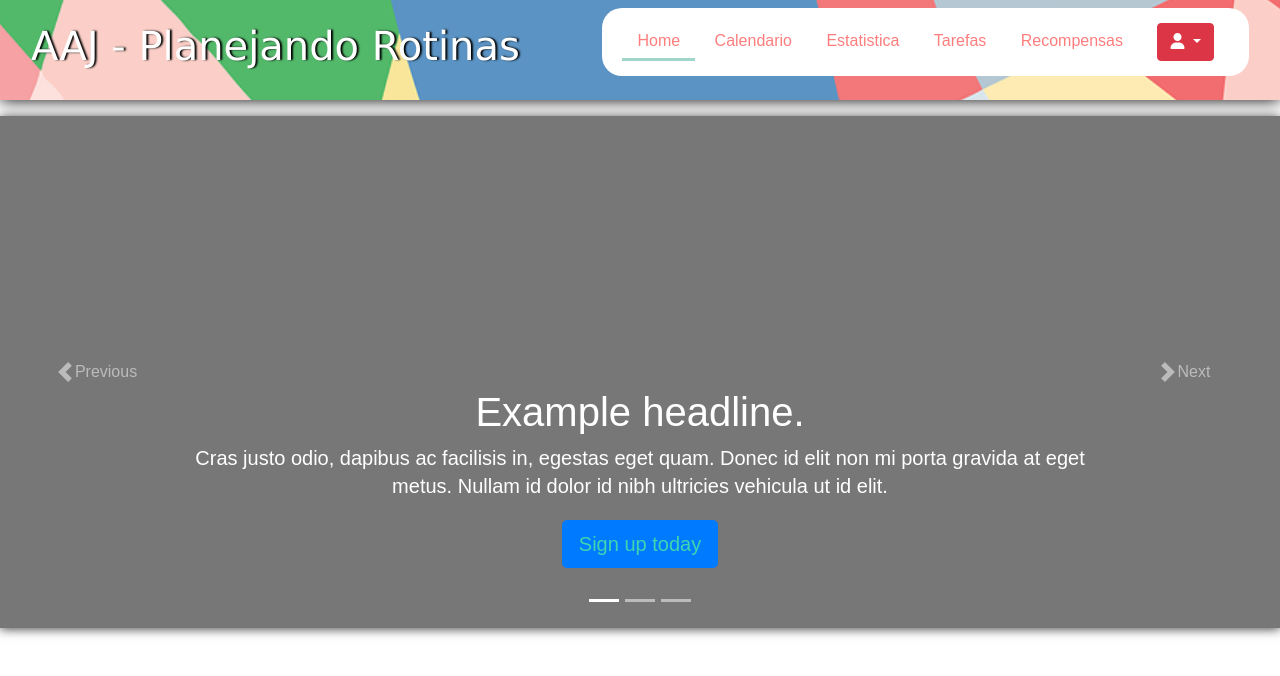
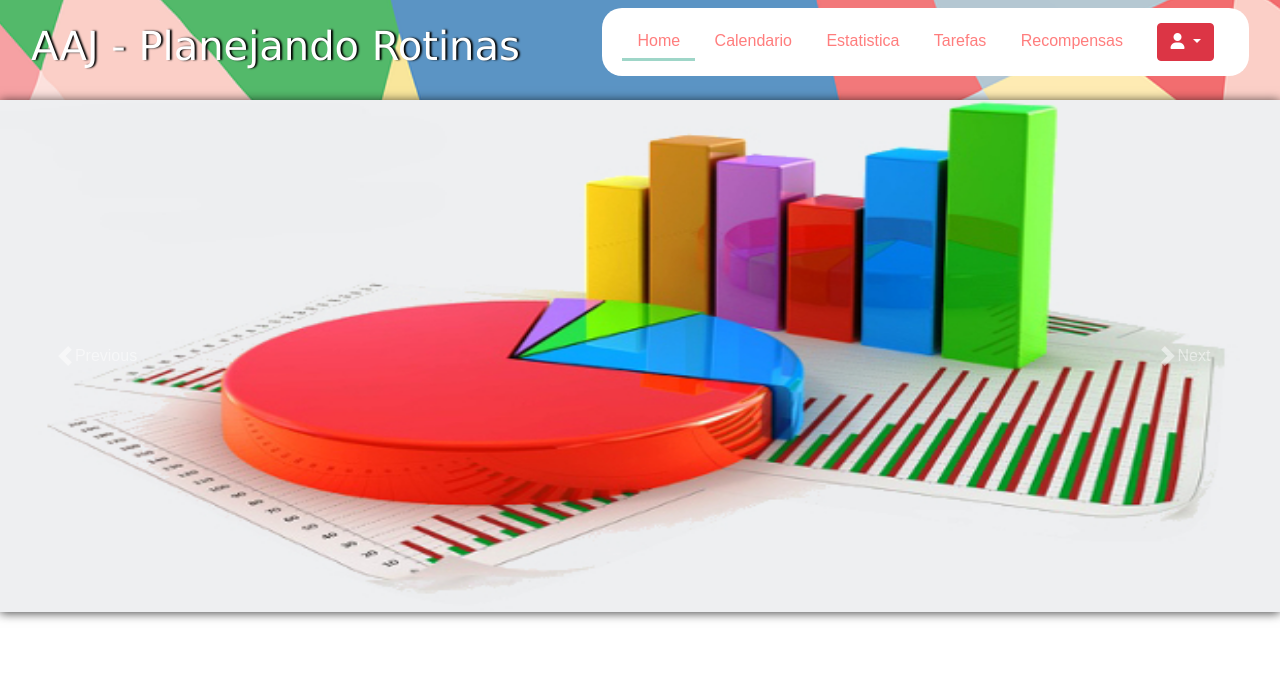
Before and after one commit to Amaliamelo/PJI, a PHP site: page /home_pai.html in a window 1280 px wide. Shown: the top 676 px of the page. Run offline with PHP 8.4, Linux system fonts and the light colour scheme; some libraries are stand-ins or nearby versions.

Commit message:
20210126

```diff
--- a/css/estilo.css
+++ b/css/estilo.css
@@ -148,7 +148,6 @@ form h2{
 .carousel {
     width: 100%;
     margin-bottom: 4rem;
-    margin-top: 1rem;
     -webkit-box-shadow: 0px -2px 5px 0px rgba(0,0,0,0.75);
     -moz-box-shadow: 0px -2px 5px 0px rgba(0,0,0,0.75);
     box-shadow: 0px 1px 10px 0px rgba(0,0,0,0.75);
--- a/home_pai.html
+++ b/home_pai.html
@@ -35,56 +35,27 @@
                 </ul>
             </div>
           </nav>
-
-  <div id="myCarousel" class="carousel slide" data-bs-ride="carousel">
-    <ol class="carousel-indicators">
-      <li data-bs-target="#myCarousel" data-bs-slide-to="0" class="active"></li>
-      <li data-bs-target="#myCarousel" data-bs-slide-to="1"></li>
-      <li data-bs-target="#myCarousel" data-bs-slide-to="2"></li>
-    </ol>
+          <div id="carouselExampleControls" class="carousel slide" data-bs-ride="carousel">
             <div class="carousel-inner">
               <div class="carousel-item active">
-        <svg class="bd-placeholder-img" width="100%" height="100%" xmlns="http://www.w3.org/2000/svg" aria-hidden="true" preserveAspectRatio="xMidYMid slice" focusable="false"><rect width="100%" height="100%" fill="#777"/></svg>
-
-        <div class="container">
-          <div class="carousel-caption text-start">
-            <h1>Example headline.</h1>
-            <p>Cras justo odio, dapibus ac facilisis in, egestas eget quam. Donec id elit non mi porta gravida at eget metus. Nullam id dolor id nibh ultricies vehicula ut id elit.</p>
-            <p><a class="btn btn-lg btn-primary" href="#" role="button">Sign up today</a></p>
+                <img src="img/c3.jpg" class="d-block w-100" alt="...">
+              </div>
+              <div class="carousel-item">
+                <img src="img/c2.png" class="d-block w-100" alt="...">
+              </div>
+              <div class="carousel-item">
+                <img src="img/c1.jpg" class="d-block w-100" alt="...">
               </div>
             </div>
-      </div>
-      <div class="carousel-item">
-        <svg class="bd-placeholder-img" width="100%" height="100%" xmlns="http://www.w3.org/2000/svg" aria-hidden="true" preserveAspectRatio="xMidYMid slice" focusable="false"><rect width="100%" height="100%" fill="#777"/></svg>
-
-        <div class="container">
-          <div class="carousel-caption">
-            <h1>Another example headline.</h1>
-            <p>Cras justo odio, dapibus ac facilisis in, egestas eget quam. Donec id elit non mi porta gravida at eget metus. Nullam id dolor id nibh ultricies vehicula ut id elit.</p>
-            <p><a class="btn btn-lg btn-primary" href="#" role="button">Learn more</a></p>
-          </div>
-        </div>
-      </div>
-      <div class="carousel-item">
-        <svg class="bd-placeholder-img" width="100%" height="100%" xmlns="http://www.w3.org/2000/svg" aria-hidden="true" preserveAspectRatio="xMidYMid slice" focusable="false"><rect width="100%" height="100%" fill="#777"/></svg>
-
-        <div class="container">
-          <div class="carousel-caption text-end">
-            <h1>One more for good measure.</h1>
-            <p>Cras justo odio, dapibus ac facilisis in, egestas eget quam. Donec id elit non mi porta gravida at eget metus. Nullam id dolor id nibh ultricies vehicula ut id elit.</p>
-            <p><a class="btn btn-lg btn-primary" href="#" role="button">Browse gallery</a></p>
-          </div>
-        </div>
-      </div>
-    </div>
-    <a class="carousel-control-prev" href="#myCarousel" role="button" data-bs-slide="prev">
+            <a class="carousel-control-prev" href="#carouselExampleControls" role="button" data-bs-slide="prev">
               <span class="carousel-control-prev-icon" aria-hidden="true"></span>
               <span class="visually-hidden">Previous</span>
             </a>
-    <a class="carousel-control-next" href="#myCarousel" role="button" data-bs-slide="next">
+            <a class="carousel-control-next" href="#carouselExampleControls" role="button" data-bs-slide="next">
               <span class="carousel-control-next-icon" aria-hidden="true"></span>
               <span class="visually-hidden">Next</span>
             </a>
           </div>
+
     </body>
 </html>
```
Lines whose indentation alone changed are shown as unchanged.
